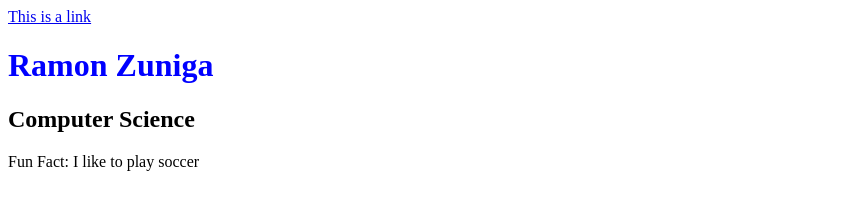
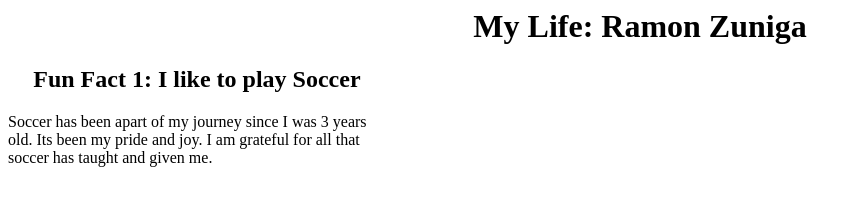
Before and after one commit to UTRGV-CS-1101/web-site-ramonzuniga01, a plain HTML site: page index.html in a window 1280 px wide. Shown: the whole page, without its empty margins (0-862 px from the left). Drawn offline with Linux system fonts and the light colour scheme.

Commit message:
New Website

```diff
--- a/index.html
+++ b/index.html
@@ -3,8 +3,8 @@
     <title>About Me</title>
 </head>
 <body>
-    <a href="page2.html" target="_blank">This is a link</a>
-    <h1>Ramon Zuniga</h1>
-    <h2>Computer Science</h2>
-    <p>Fun Fact: I like to play soccer</p>
+   <h1>My Life: Ramon Zuniga</h1>
+    <h2>Fun Fact 1: I like to play Soccer</h2>
+    <p>Soccer has been apart of my journey since I was 3 years old. Its been my pride and joy. I am grateful for all that soccer has taught and given me. </p>
+
 </body>
--- a/styles.css
+++ b/styles.css
@@ -1,3 +1,11 @@
 h1{
-    color:blue;
+    text-align: center;
+
 }
+h2{
+    text-indent: 2%
+}
+p{
+
+width: 30%;
+}
```
